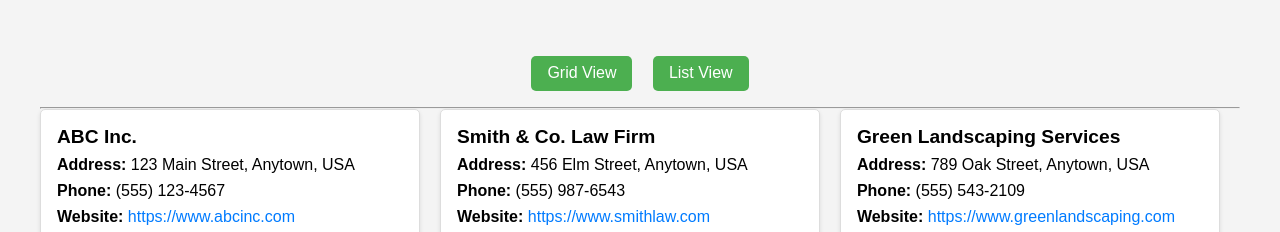
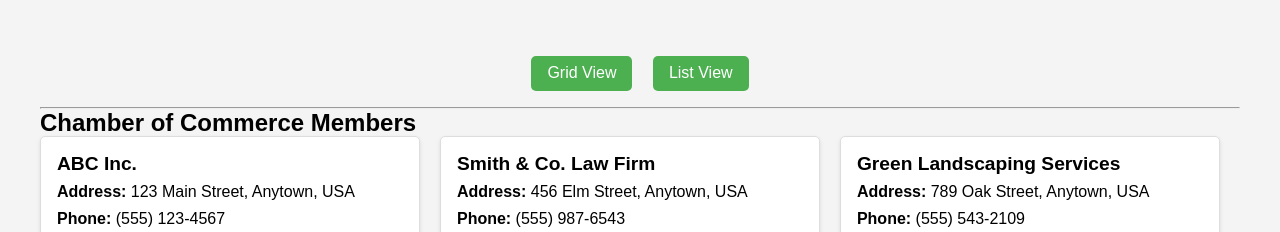
Before and after one commit to raulsouza7/wdd230, a plain HTML site: page chamber/directory.html in a window 1280 px wide. Shown: the part 115-347 px from the top of the page. Drawn offline with Linux system fonts and the light colour scheme.

Commit message:
fixed html verification directory page

```diff
--- a/chamber/directory.html
+++ b/chamber/directory.html
@@ -40,6 +40,7 @@
         </div>
         <hr>
         <article id="members-display" class="grid">
+            <h2>Chamber of Commerce Members</h2> <!-- Added heading -->
             <!-- Member cards or list items will be dynamically generated here -->
         </article>
     </main>
```
